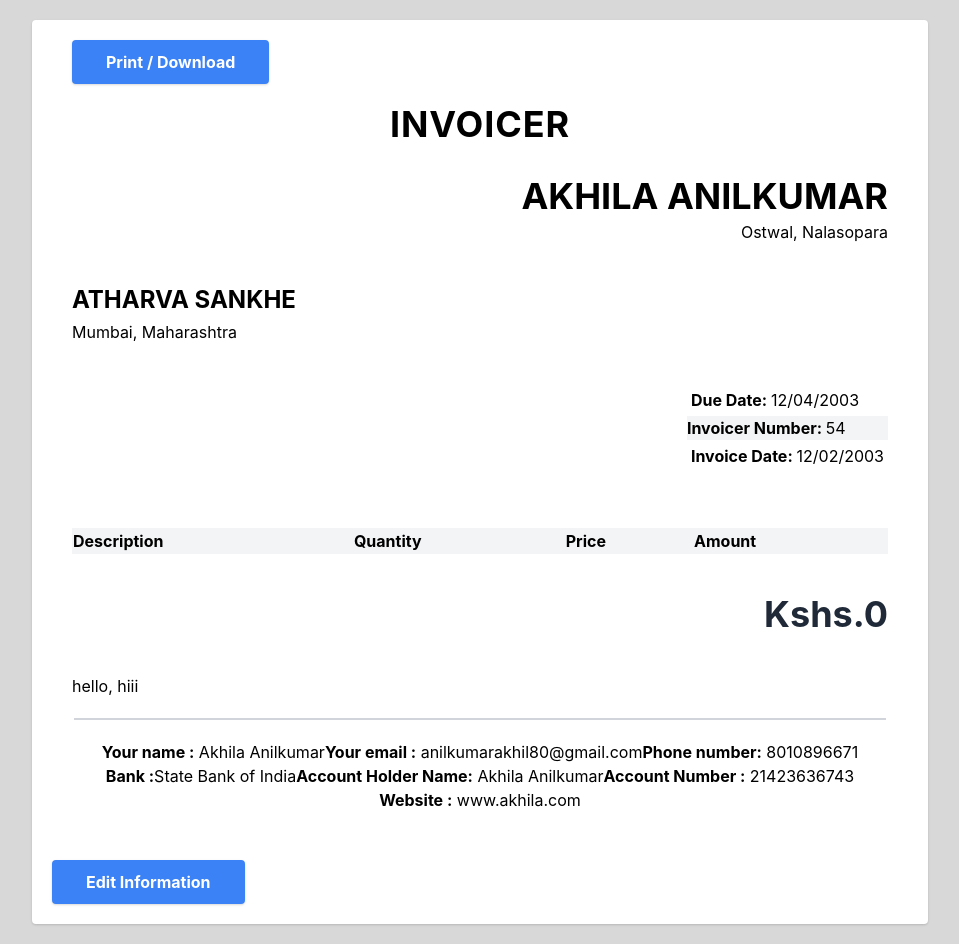
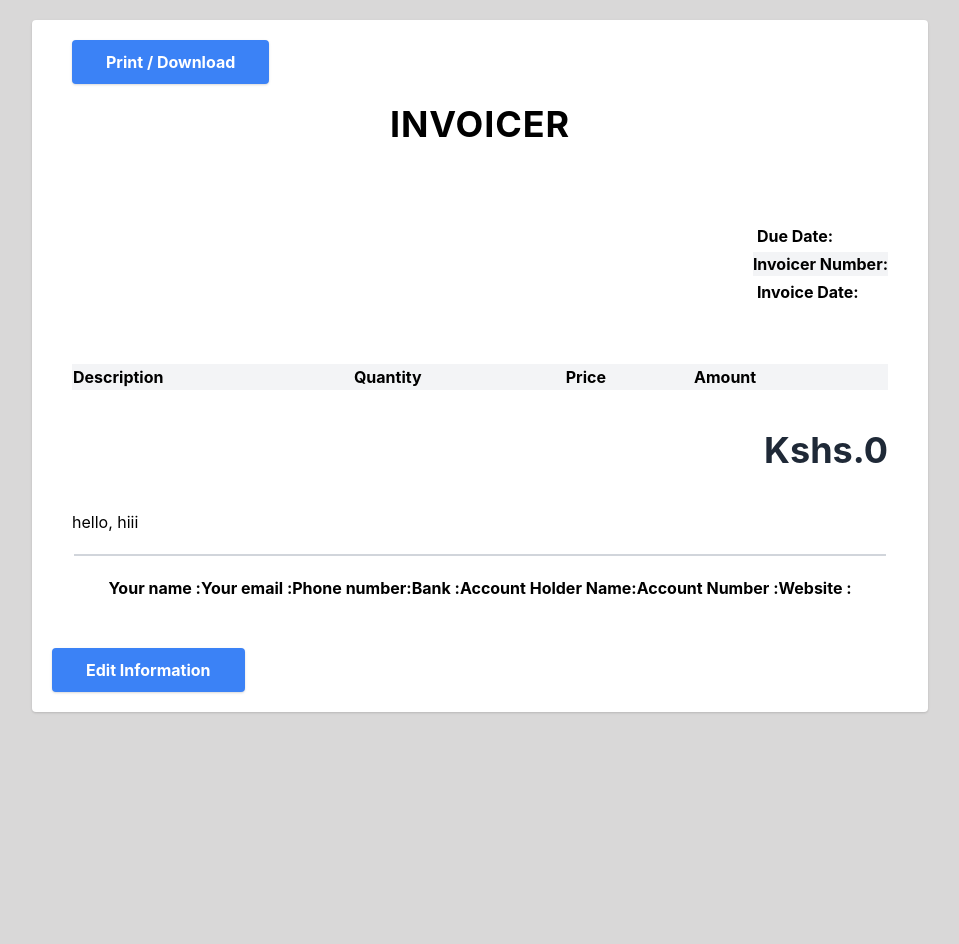
Before and after one commit to OmCar13/invoice-generator, a React (Create React App) app: page / in a window 1280 px wide. Shown: the whole page, without its empty margins (160-1119 px from the left). After the commit the page ends 800 px from the top, so only its background shows below. Built offline with nearby package versions, Linux system fonts and the light colour scheme; the HTML template or start-up script is replaced by a standard one.

Commit message:
Update App.js

```diff
--- a/src/App.js
+++ b/src/App.js
@@ -14,18 +14,18 @@ import ReactToPrint from 'react-to-print';
 import NotessForm from './components/NotessForm';
 function App() {
   const [showInvoice, setShowInvoice] = useState(true);
-  const [name, SetName] = useState("Akhila Anilkumar");
-  const [address, SetAddress] = useState("Ostwal, Nalasopara");
-  const [email, SetEmail] = useState("anilkumarakhil80@gmail.com");
-  const [phone, SetPhone] = useState("8010896671");
-  const [bankName, SetBankName] = useState("State Bank of India");
-  const [bankAccount, SetBankAccount] = useState("21423636743");
-  const [website, SetWebsite] = useState("www.akhila.com");
-  const [clientName, SetClientName] = useState("Atharva Sankhe");
-  const [clientAddress, SetClientAddress] = useState("Mumbai, Maharashtra");
-  const [invoiceNumber, SetInvoiceNumber] = useState("54");
-  const [invoiceDate, SetInvoiceDate] = useState("12/02/2003");
-  const [dueDate, SetDueDate] = useState("12/04/2003");
+  const [name, SetName] = useState("");
+  const [address, SetAddress] = useState("");
+  const [email, SetEmail] = useState("");
+  const [phone, SetPhone] = useState("");
+  const [bankName, SetBankName] = useState("");
+  const [bankAccount, SetBankAccount] = useState("");
+  const [website, SetWebsite] = useState("");
+  const [clientName, SetClientName] = useState("");
+  const [clientAddress, SetClientAddress] = useState("");
+  const [invoiceNumber, SetInvoiceNumber] = useState("");
+  const [invoiceDate, SetInvoiceDate] = useState("");
+  const [dueDate, SetDueDate] = useState("");
   const [notes, SetNotes] = useState("hello, hiii");
   const [description, setDescription] = useState("");
   const [quantity, setQuantity] = useState("");
```
